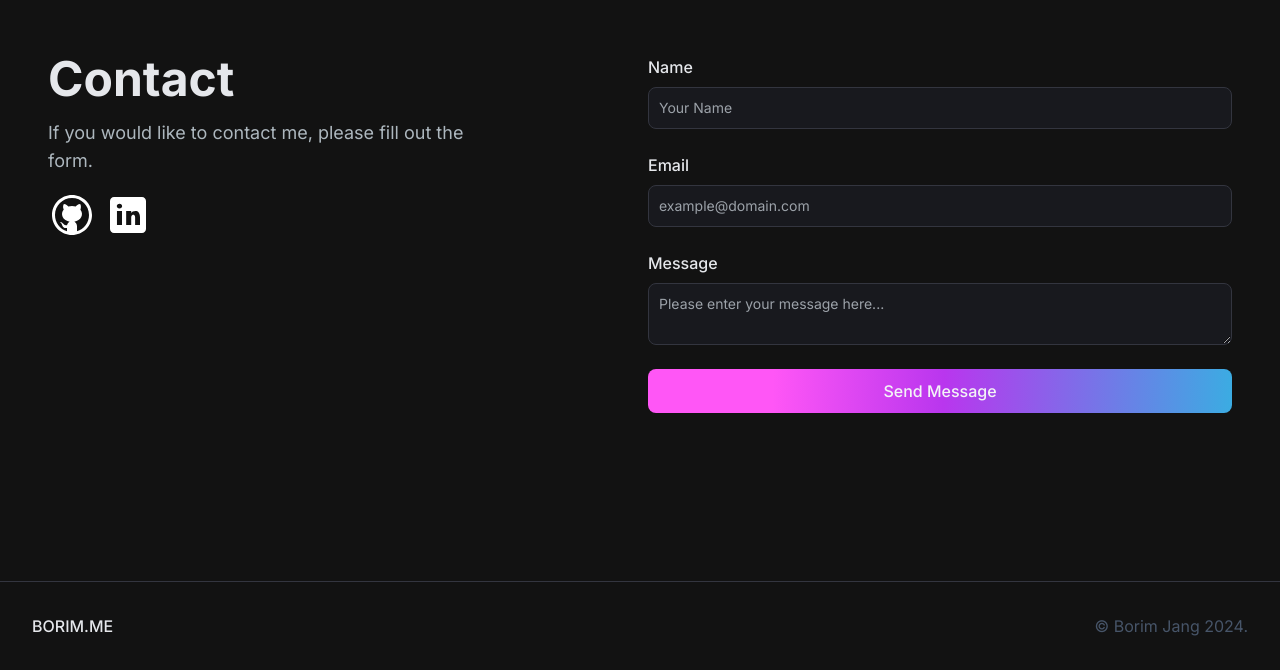
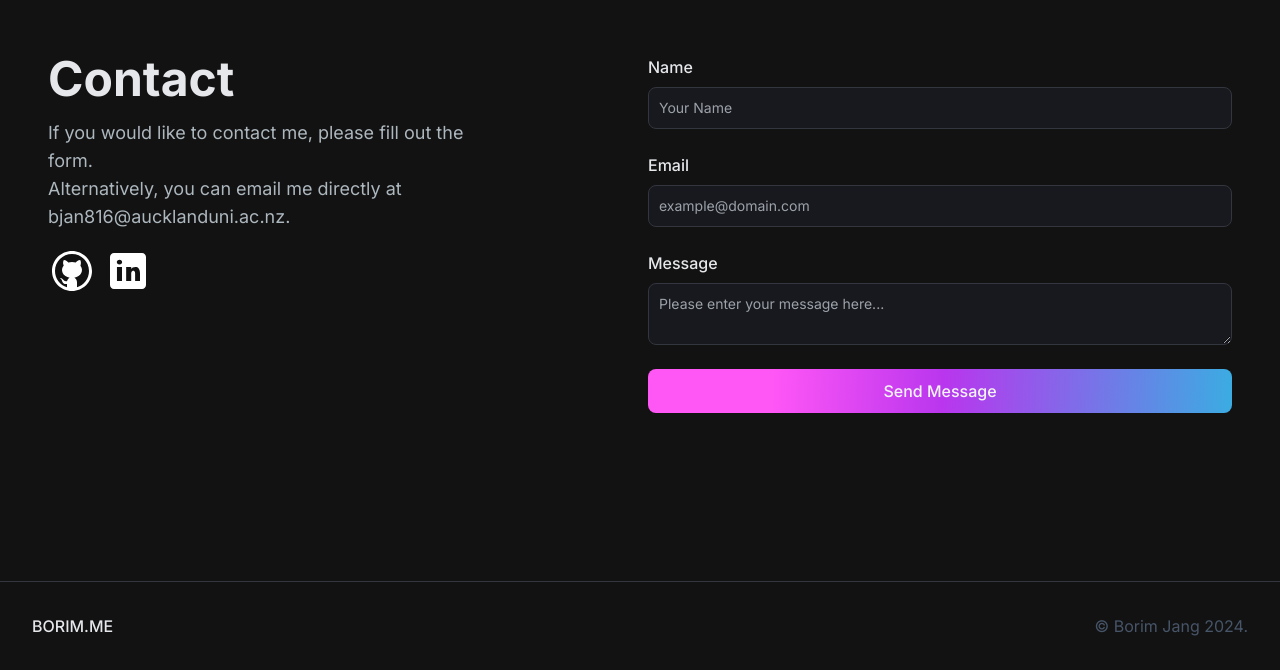
Before and after one commit to bjan816/Portfolio-Borim, a Next.js app: page / in a window 1280 px wide. Shown: the part 3409-4079 px from the top of the page. Built offline with nearby package versions, Linux system fonts and the light colour scheme.

Commit message:
Update ContactSection

```diff
--- a/src/app/components/ContactSection.jsx
+++ b/src/app/components/ContactSection.jsx
@@ -23,7 +23,8 @@ const ContactSection = () => {
                     Contact
                 </h5>
                 <p className='text-[#ADB7BE] text-base lg:text-lg mb-4 max-w-md'>
-                    If you would like to contact me, please fill out the form.
+                    If you would like to contact me, please fill out the form. <br></br>
+                    Alternatively, you can email me directly at bjan816@aucklanduni.ac.nz.
                 </p>
                 <div className='socials flex flex-row gap-2'>
                     <Link href='https://github.com/bjan816' className='hover:scale-110 duration-300'>
```
